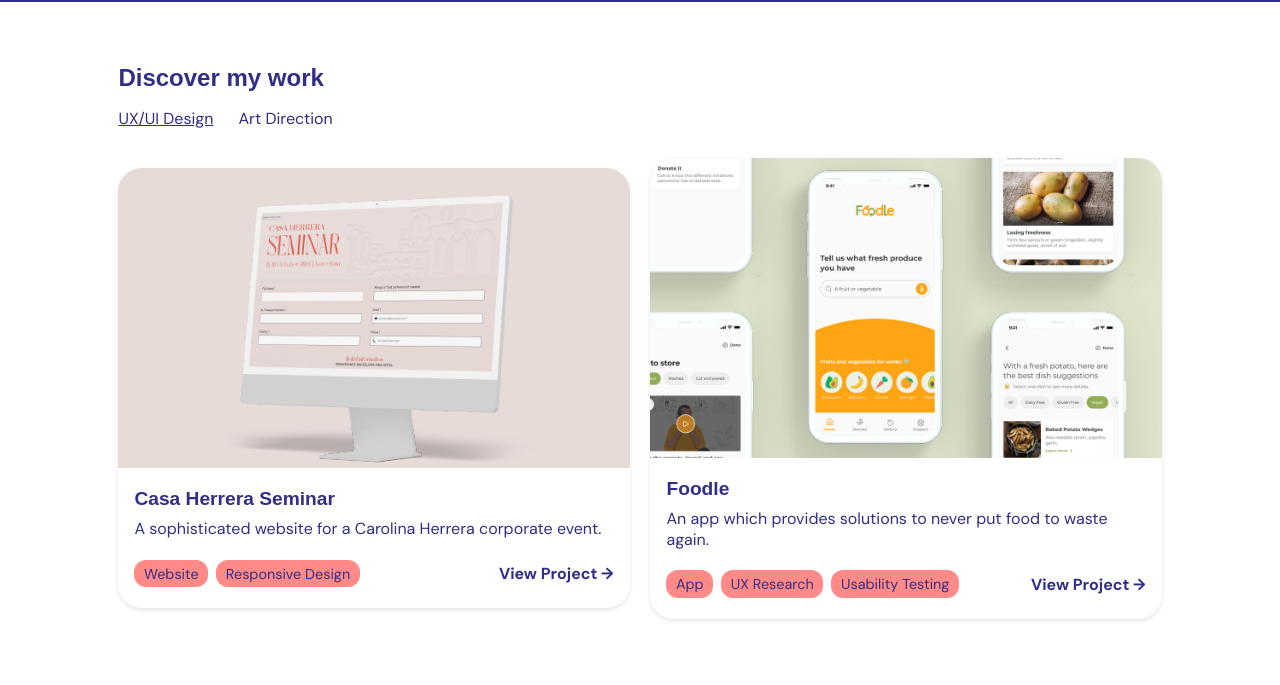
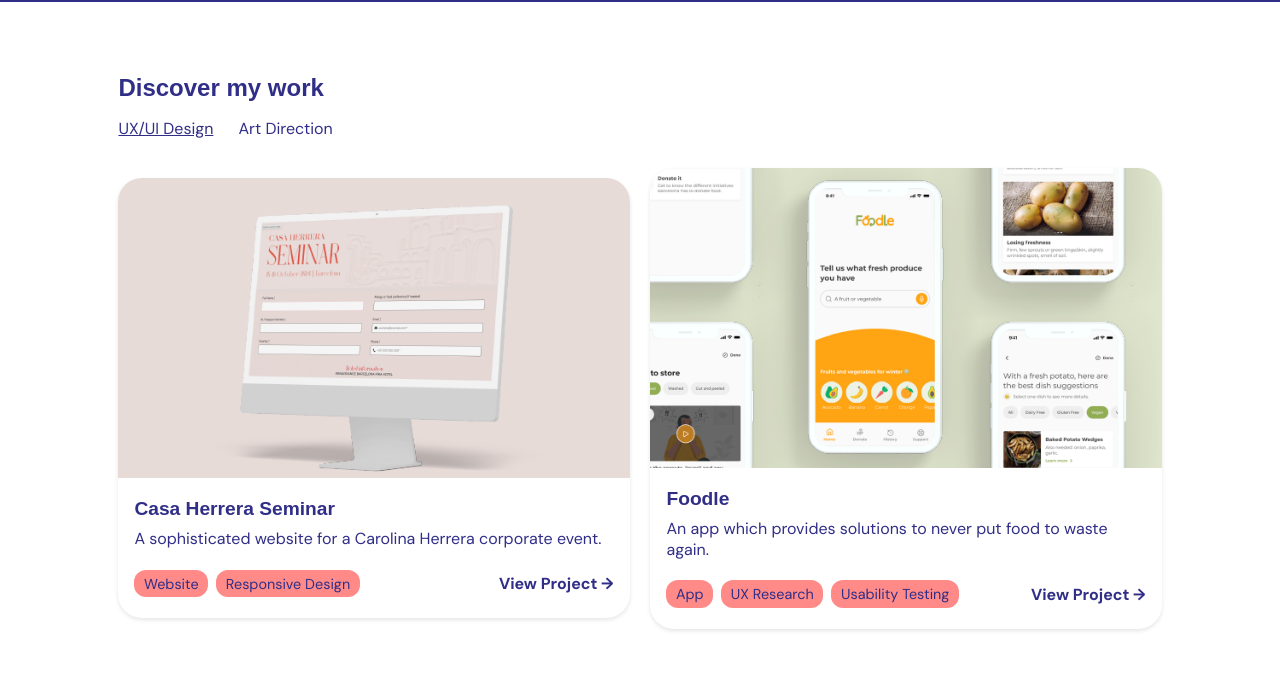
Before and after one commit to LaiaGuerrero/portfolio, a plain HTML site: page src/html/work.html in a window 1280 px wide. Shown: the part 81-766 px from the top of the page. Drawn offline with Linux system fonts and the light colour scheme; a web font is replaced by a local one.

Commit message:
Increment row-gap for work page

```diff
--- a/src/css/work.css
+++ b/src/css/work.css
@@ -1,5 +1,5 @@
 body {
-  row-gap: 5.6%;
+  row-gap: 6.5%;
 }
 
 .discover-section {
```
